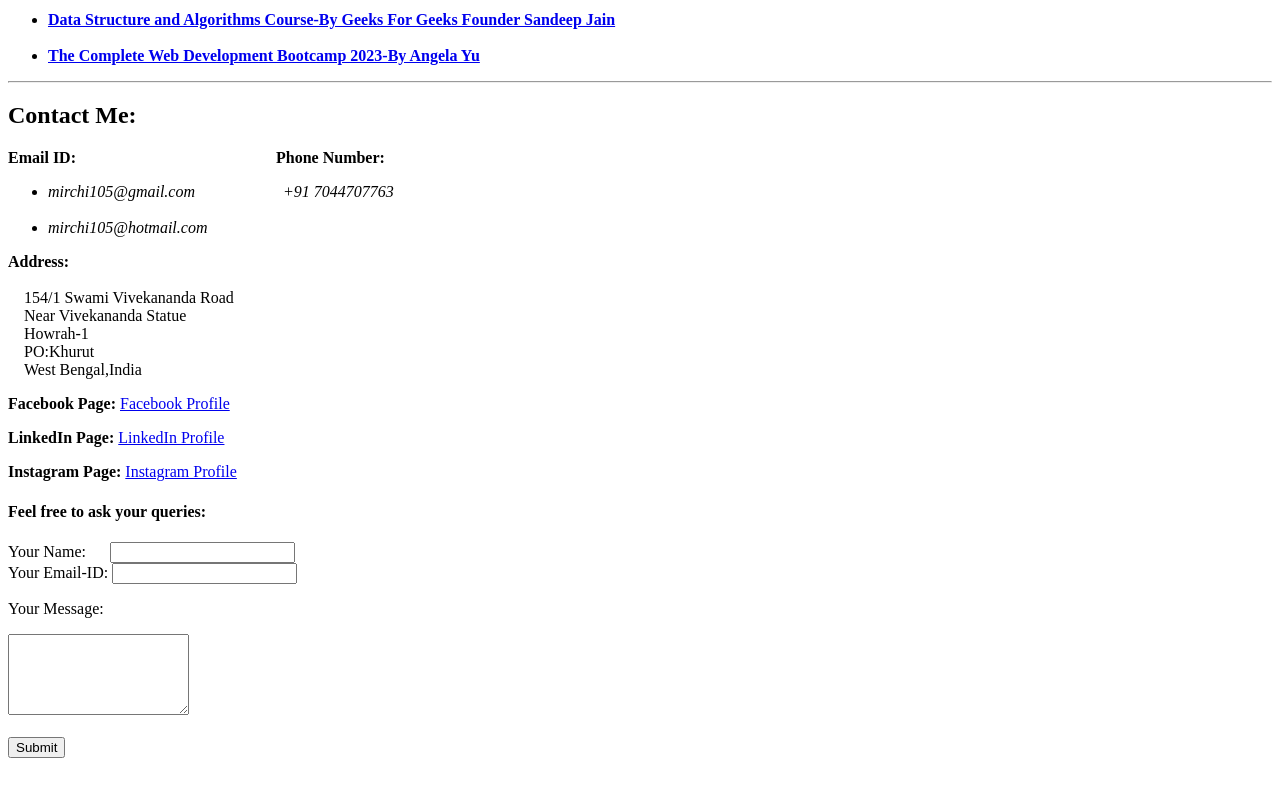
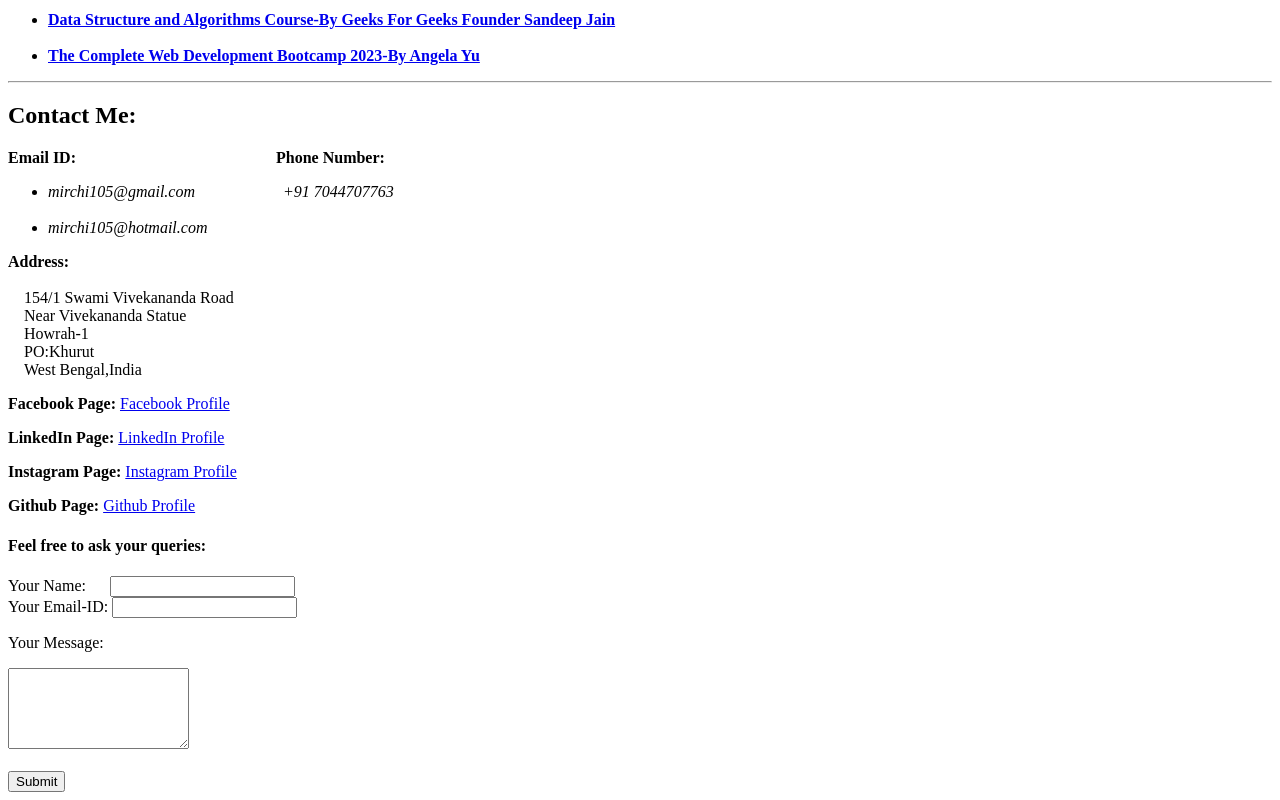
Before and after one commit to Tirthajit2003/HTML-CV, a plain HTML site: page index.html in a window 1280 px wide. Shown: the part 999-1799 px from the top of the page. Before the commit the page ends 1765 px from the top, so only its background shows below. Drawn offline with Linux system fonts and the light colour scheme.

Commit message:
Added Github Link in CV

```diff
--- a/index.html
+++ b/index.html
@@ -123,6 +123,9 @@
     <p><strong>Instagram Page:</strong>
         <a href="https://www.instagram.com/tirthajit.boral/">Instagram Profile</a>
     </p>
+    <p><strong>Github Page:</strong>
+        <a href="https://github.com/Tirthajit2003">Github Profile</a>
+    </p>
     <h4>Feel free to ask your queries:</h4>
     <form action="mailto:mirchi105@hotmail.com" enctype="text/plain">
         <label>Your Name:&emsp;&nbsp;</label>
```
